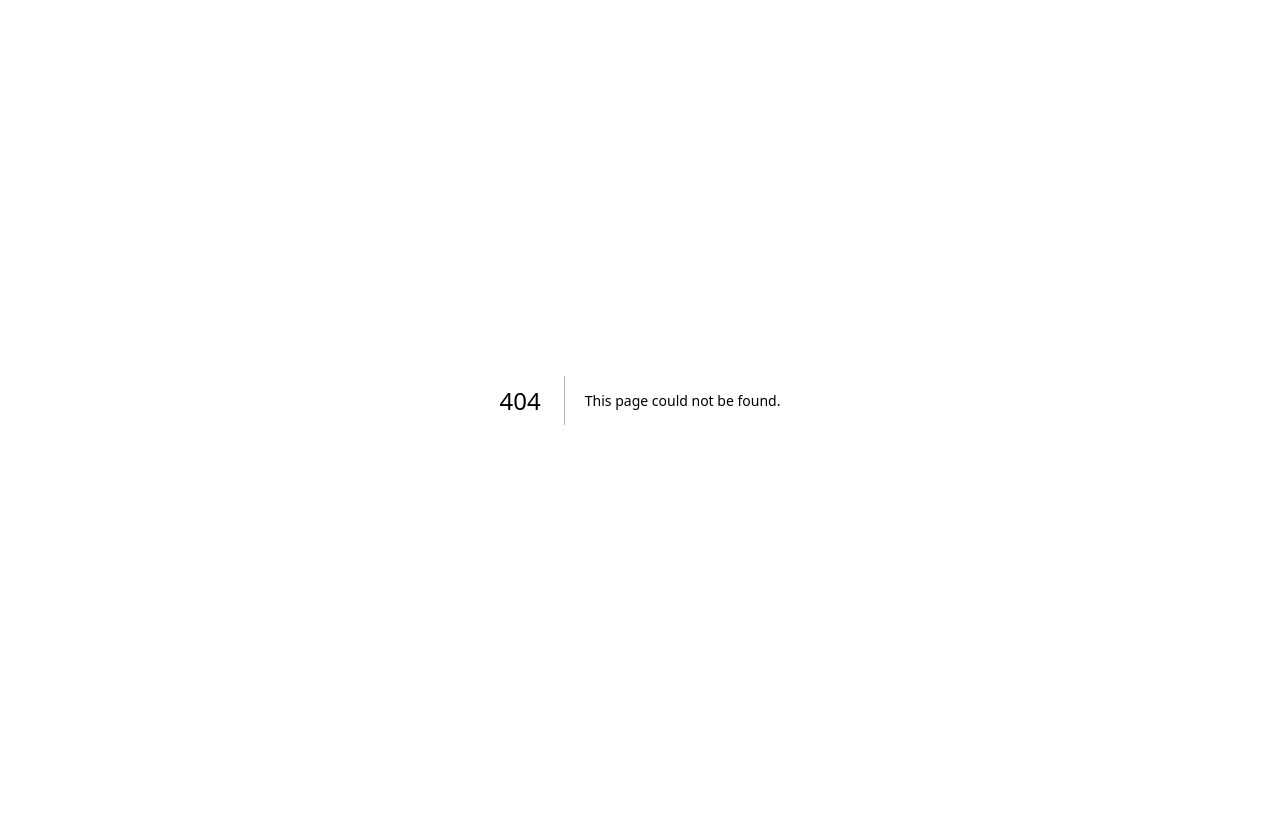
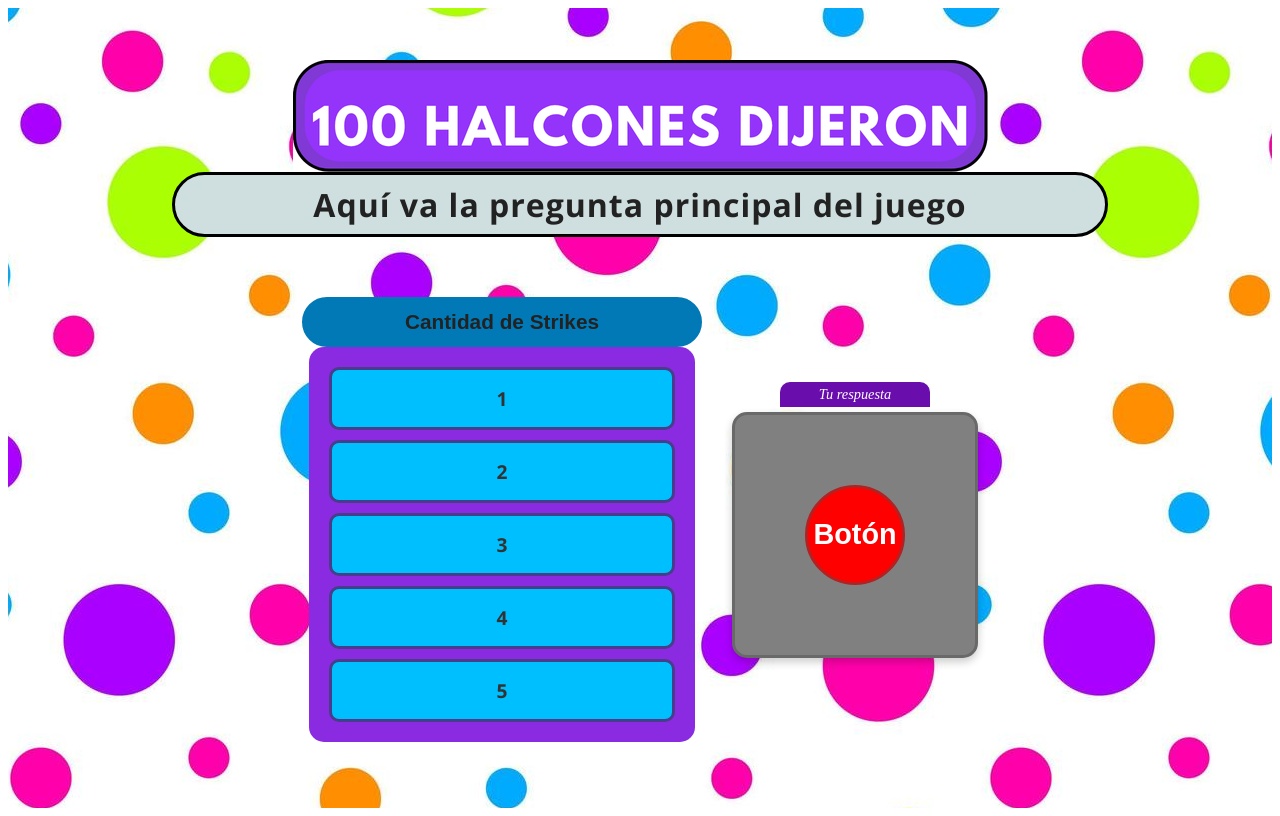
Before and after one commit to BenitoBB/proyectoWeb, a Next.js app in the folder 100halconesdijeron/: page /jugador/indexMesa in a window 1280 px wide. Before the commit this address had no page. Built offline with nearby package versions, Linux system fonts and the light colour scheme.

Commit message:
Cambios visuales

```diff
--- /dev/null
+++ b/100halconesdijeron/componentes/strike.jsx
@@ -0,0 +1,32 @@
+'use client';
+
+export default function Strike({ children, onClick, style = {} }) {
+  return (
+    <button
+      type="button"
+      onClick={onClick}
+      style={{
+        background: "#0079B6",
+        borderRadius: "30px",
+        border: "3px solid #0079B6",
+        width: "400px",
+        height: "50px",
+        display: "flex",
+        alignItems: "center",
+        justifyContent: "center",
+        boxSizing: "border-box",
+        cursor: "pointer",
+        outline: "none",
+        transition: "transform 0.1s",
+        ...style,
+      }}
+      onMouseDown={e => e.currentTarget.style.transform = "scale(0.97)"}
+      onMouseUp={e => e.currentTarget.style.transform = "scale(1)"}
+      onMouseLeave={e => e.currentTarget.style.transform = "scale(1)"}
+    >
+      <span style={{ color: "#222", fontWeight: "bold", fontSize: "1.3rem" }}>
+        {children}
+      </span>
+    </button>
+  );
+}
--- a/100halconesdijeron/componentes/tablero.jsx
+++ b/100halconesdijeron/componentes/tablero.jsx
@@ -5,17 +5,17 @@ import React from 'react';
 
 // Define itemStyle outside so TableroItem can use it
 const itemStyle = {
-  backgroundColor: '#00BFFF', // Light blue color for the items
-  border: '3px solid #483D8B', // Darker blue border
+  backgroundColor: '#00BFFF', // Azul claro para el fondo del item
+  border: '3px solid #483D8B', // Azul oscuro para el borde
   borderRadius: '10px',
   padding: '15px 20px',
   display: 'flex',
   alignItems: 'center',
-  justifyContent: 'flex-start', // Align text to the start (left)
-  color: '#333', // Default text color
+  justifyContent: 'center', // Alinear el texto a la izquierda
+  color: '#333', // Color del texto
   fontSize: '1.2em',
   fontWeight: 'bold',
-  minWidth: '300px', // Ensure a minimum width for the items
+  minWidth: '300px',
 };
 
 // Helper component for an individual item (no circle) - now exported
@@ -26,21 +26,19 @@ export const TableroItem = ({ text }) => (
 );
 
 export default function Tablero({ children }) {
-  // Define some basic styling for the components to resemble the image
   const boardStyle = {
-    backgroundColor: '#8A2BE2', // Purple color for the main board
+    backgroundColor: '#8A2BE2', // Color morado de la mesa
     padding: '20px',
     borderRadius: '15px',
     display: 'flex',
     flexDirection: 'column',
-    gap: '10px', // Space between the blue rectangles
-    width: 'fit-content', // Adjust width based on content
-    margin: 'auto', // Center the board
+    gap: '10px', // Espacio entre los items
+    width: 'fit-content', // Ajusta el ancho al contenido
+    margin: 'auto', // Centra el tablero horizontalmente
   };
 
   return (
     <div style={boardStyle}>
-      {/* You can pass specific children to render or use default items */}
       {children ? (
         children
       ) : (
--- /dev/null
+++ b/100halconesdijeron/pages/jugador/indexMesa.js
@@ -0,0 +1,101 @@
+// pages/index2.js
+'use client'; // Ensure this is present for hooks like useState
+
+import React, { useState } from "react";
+import TituloJuego from "@/componentes/tituloJuego";
+import Pregunta from "@/componentes/pregunta";
+import Tablero, { TableroItem } from "@/componentes/tablero";
+import Mesa from "@/componentes/Mesa";
+import Strikes from "@/componentes/Strikes";
+import Strike from "@/componentes/strike";
+import { Open_Sans } from 'next/font/google';
+import Rectangulo from "@/componentes/rectangulo";
+
+const openSans = Open_Sans({
+  subsets: ['latin'],
+  display: 'swap',
+});
+
+
+export default function indexMesa() {
+  const handleMesaButtonClick = () => {
+      alert("¡Botón de la mesa clickeado!");
+  };
+
+  const [currentStrikes, setCurrentStrikes] = useState(0);
+
+  const addStrike = () => {
+    setCurrentStrikes(prevStrikes => Math.min(prevStrikes + 1, 2));
+  };
+
+  const resetStrikes = () => {
+    setCurrentStrikes(0);
+  };
+
+  return (
+    <div
+      style={{
+        minHeight: "100vh",
+        backgroundImage: "url('/fondo.jpg')",
+        backgroundRepeat: "repeat",
+        backgroundSize: "auto",
+        backgroundPosition: "center",
+        display: "flex",
+        flexDirection: "column",
+        alignItems: "center",
+        padding: "20px",
+        boxSizing: "border-box",
+      }}
+    >
+      {/* Game Title Image (Always at the top, centered) */}
+      <img
+        src="/titulo.png"
+        alt="100 HALCONES DIJERON"
+        style={{
+          display: "block",
+          margin: "0 auto",
+          marginTop: "2rem",
+          maxWidth: "90%",
+          height: "auto",
+        }}
+      />
+
+      {/* Question Component */}
+      <div style={{ marginBottom: "30px", width: "80%" }} className={openSans.className}>
+        <Pregunta texto="Aquí va la pregunta principal del juego" />
+      </div>
+
+      <div
+        style={{
+          display: "flex",
+          flexDirection: "row",
+          alignItems: "center",
+          gap: "30px",
+          marginTop: "30px",
+          justifyContent: 'center',
+          width: 'fit-content',
+          maxWidth: '90%',
+        }}
+      >
+
+
+        {/* Tablero in the center, applying Open Sans directly to Tablero's container */}
+        <div className={openSans.className} textAlign="center">
+            <Strike>Cantidad de Strikes</Strike>
+          <Tablero>
+            <TableroItem text="1" />
+            <TableroItem text="2" />
+            <TableroItem text="3" />
+            <TableroItem text="4" />
+            <TableroItem text="5" />
+          </Tablero>
+        </div>
+
+        <div style={{ display: "flex", flexDirection: "column", gap: "10px" }}>
+          <Mesa onButtonClick={handleMesaButtonClick} />
+        </div>
+      </div>
+
+    </div>
+  );
+}
```
Also changed, not shown: 100halconesdijeron/pages/admin/indexAdmin.js (+21 -23 lines), 100halconesdijeron/pages/index.js (+62 -0 lines), 1 other file (tests, documents, lock files or other folders).
